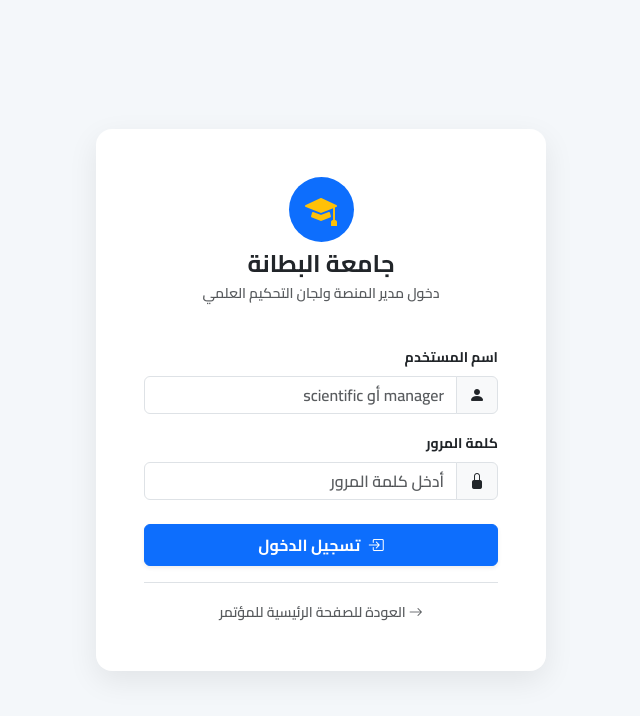
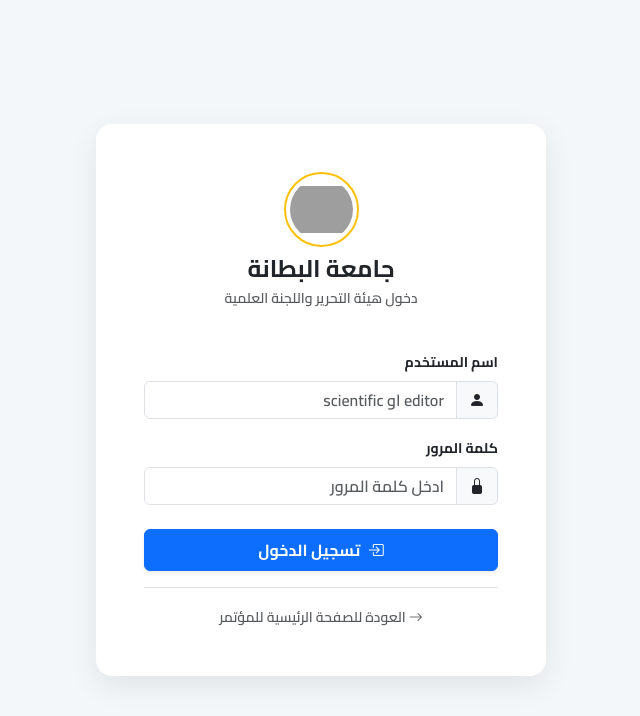
Before and after one commit to altayebawab024-code/conference-portal, a Django app: page /accounts/login/ in a window 1280 px wide. Shown: the top 716 px of the page, without its empty margins (319-959 px from the left). Run offline with Django 5.2, Linux system fonts and the light colour scheme; grey boxes are pictures that could not be loaded.

Commit message:
Update login.html

```diff
--- a/templates/registration/login.html
+++ b/templates/registration/login.html
@@ -1,9 +1,10 @@
+{% load static %}
 <!DOCTYPE html>
 <html lang="ar" dir="rtl">
 <head>
     <meta charset="UTF-8">
     <meta name="viewport" content="width=device-width, initial-scale=1.0">
-    <title>تسجيل الدخول - بوابة المؤتمرات العلمية</title>
+    <title>تسجيل الدخول - مؤتمر جامعة البطانة العلمي</title>
     <link rel="stylesheet" href="https://cdn.jsdelivr.net/npm/bootstrap@5.3.0/dist/css/bootstrap.rtl.min.css">
     <link rel="stylesheet" href="https://cdn.jsdelivr.net/npm/bootstrap-icons@1.11.3/font/bootstrap-icons.min.css">
     <link href="https://fonts.googleapis.com/css2?family=Cairo:wght@600;700;800&display=swap" rel="stylesheet">
@@ -16,16 +17,14 @@
 
     <div class="card login-card p-4 p-md-5 w-100 bg-white">
         <div class="text-center mb-4">
-            <div class="avatar bg-primary text-white rounded-circle d-inline-flex justify-content-center align-items-center mb-2" style="width: 65px; height: 65px;">
-                <i class="bi bi-mortarboard-fill fs-2 text-warning"></i>
-            </div>
+            <img src="{% static 'img/logo.png' %}" alt="جامعة البطانة" class="mb-2 rounded-circle p-1 bg-white border border-2 border-warning" style="width: 75px; height: 75px; object-fit: contain;">
             <h4 class="fw-bold text-dark mb-1">جامعة البطانة</h4>
-            <p class="text-muted small">دخول مدير المنصة ولجان التحكيم العلمي</p>
+            <p class="text-muted small">دخول هيئة التحرير واللجنة العلمية</p>
         </div>
 
         {% if form.errors %}
             <div class="alert alert-danger py-2 small text-center">
-                اسم المستخدم أو كلمة المرور غير صحيحة!
+                اسم المستخدم او كلمة المرور غير صحيحة!
             </div>
         {% endif %}
 
@@ -35,7 +34,7 @@
                 <label class="form-label small fw-bold text-dark">اسم المستخدم</label>
                 <div class="input-group">
                     <span class="input-group-text bg-light"><i class="bi bi-person-fill"></i></span>
-                    <input type="text" name="username" class="form-control" required placeholder="manager أو scientific">
+                    <input type="text" name="username" class="form-control" required placeholder="editor او scientific">
                 </div>
             </div>
 
@@ -43,7 +42,7 @@
                 <label class="form-label small fw-bold text-dark">كلمة المرور</label>
                 <div class="input-group">
                     <span class="input-group-text bg-light"><i class="bi bi-lock-fill"></i></span>
-                    <input type="password" name="password" class="form-control" required placeholder="أدخل كلمة المرور">
+                    <input type="password" name="password" class="form-control" required placeholder="ادخل كلمة المرور">
                 </div>
             </div>
 
```
